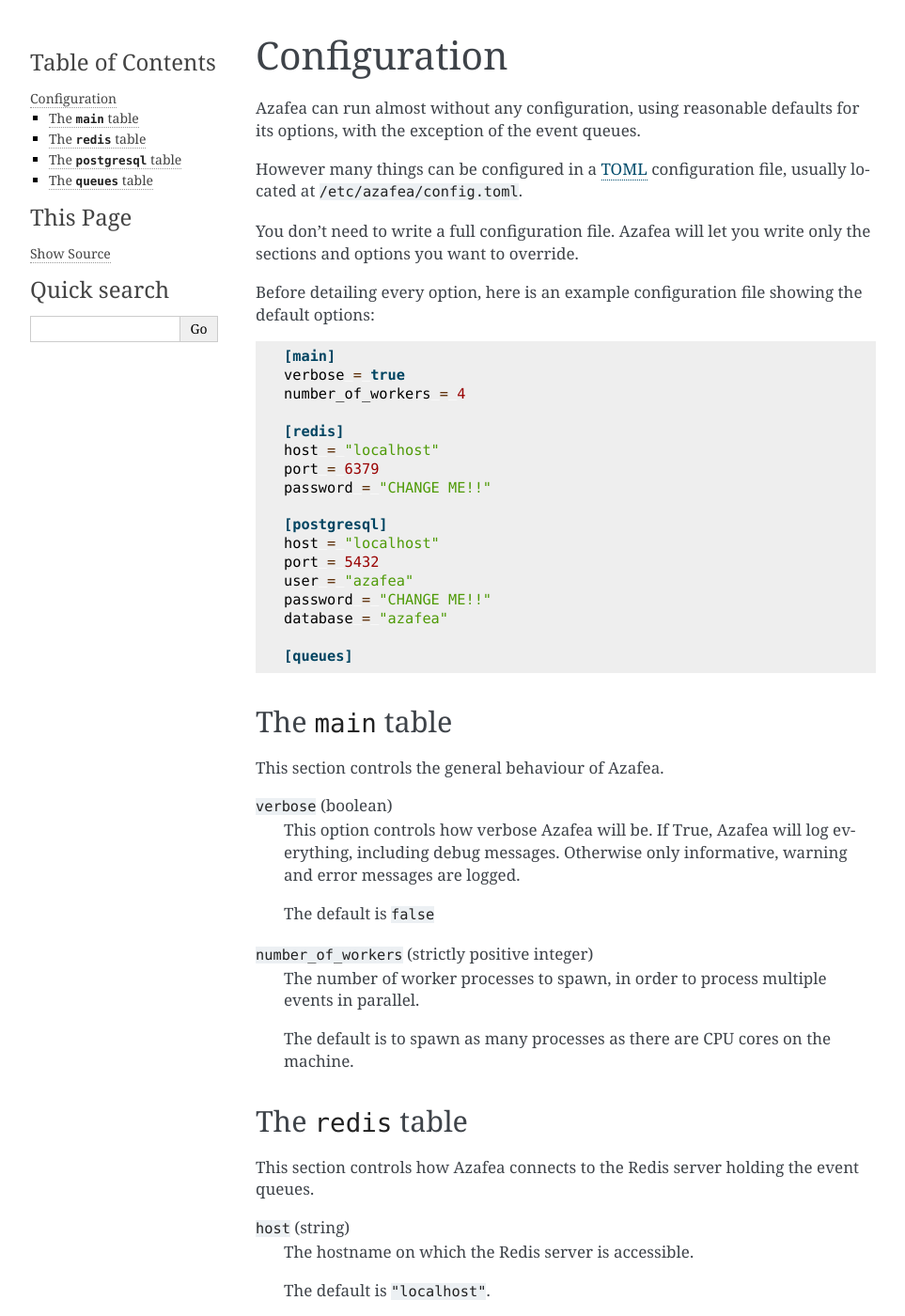
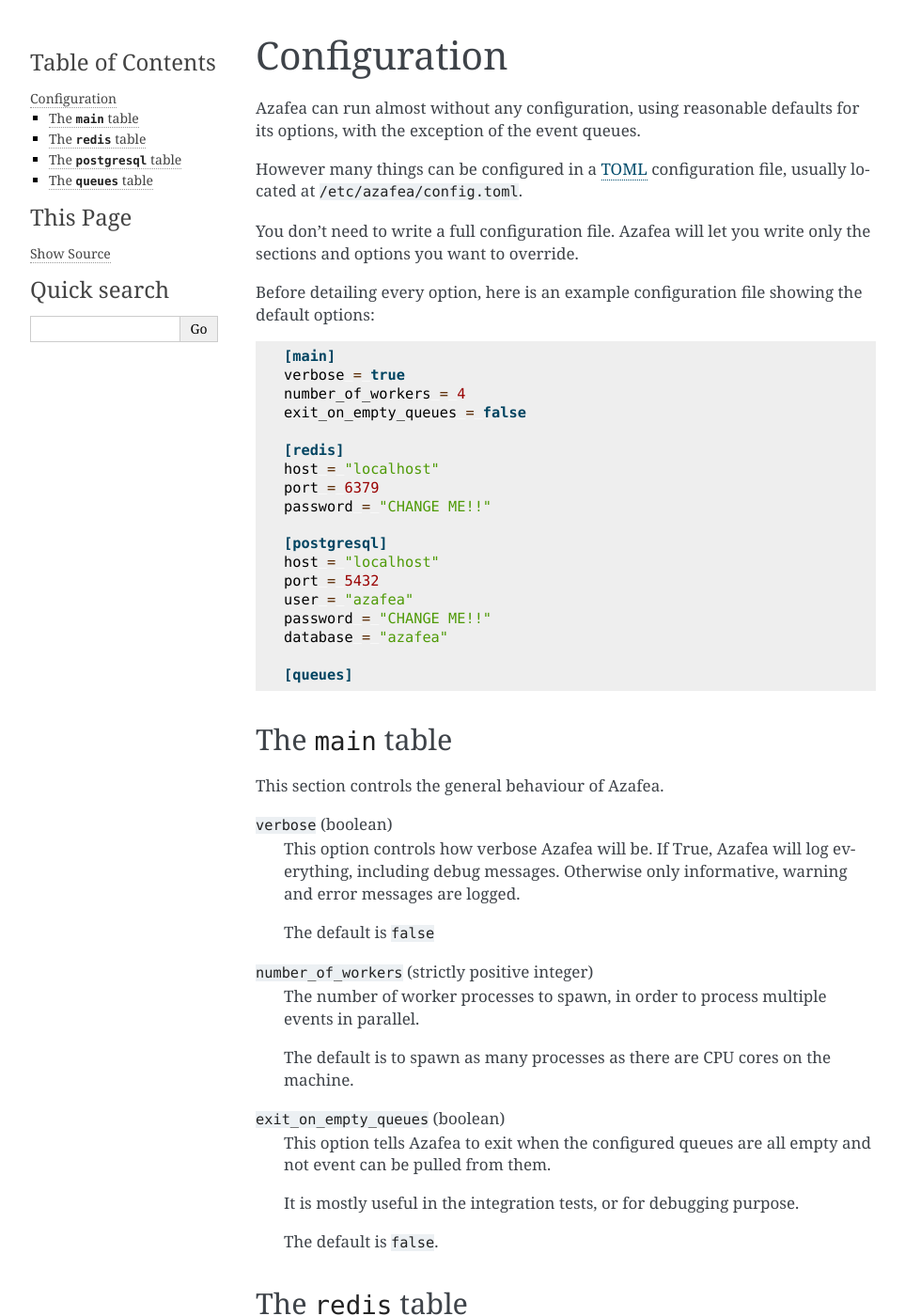
Before and after one commit to endlessm/azafea, a Sphinx documentation site: the page built from docs/source/configuration.rst, in a window 1280 px wide and 1400 px high. Shown: the whole window at 94% size, without its empty margins (148-1111 px from the left). Built offline with Sphinx 7.4.7, drawn with Linux system fonts in a browser that asks for light colours.

Commit message:
config: Add main.exit_on_empty_queues
This will enable easier debugging, as well as less racy integration
tests.

```diff
--- a/docs/source/configuration.rst
+++ b/docs/source/configuration.rst
@@ -20,6 +20,7 @@
    [main]
    verbose = true
    number_of_workers = 4
+   exit_on_empty_queues = false
 
    [redis]
    host = "localhost"
@@ -54,6 +55,14 @@
 
   The default is to spawn as many processes as there are CPU cores on the
   machine.
+
+``exit_on_empty_queues`` (boolean)
+  This option tells Azafea to exit when the configured queues are all empty and
+  not event can be pulled from them.
+
+  It is mostly useful in the integration tests, or for debugging purpose.
+
+  The default is ``false``.
 
 
 The ``redis`` table
```
Also changed, not shown: 3 other files.
